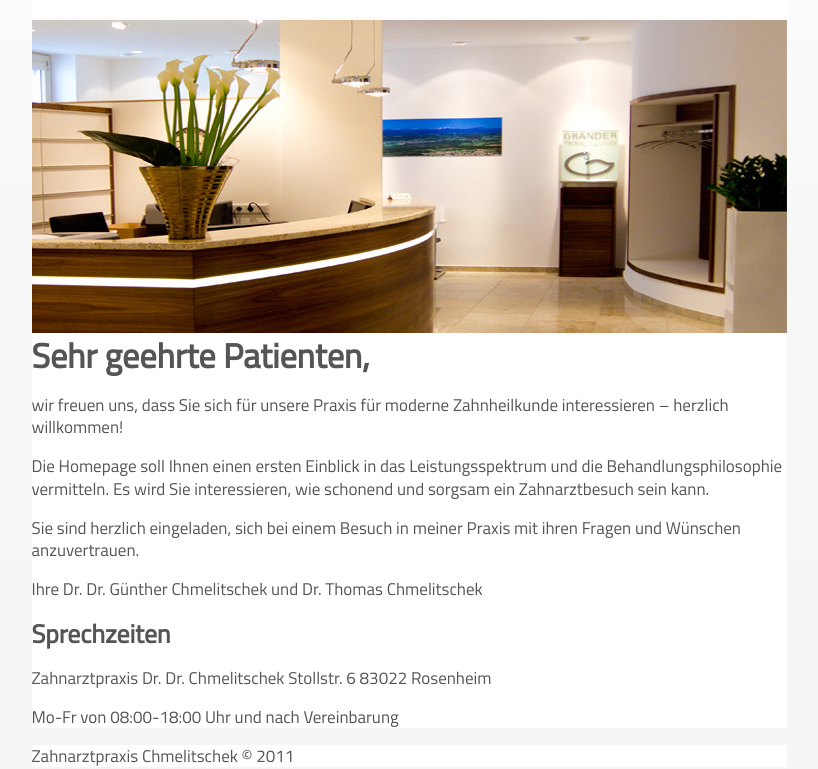
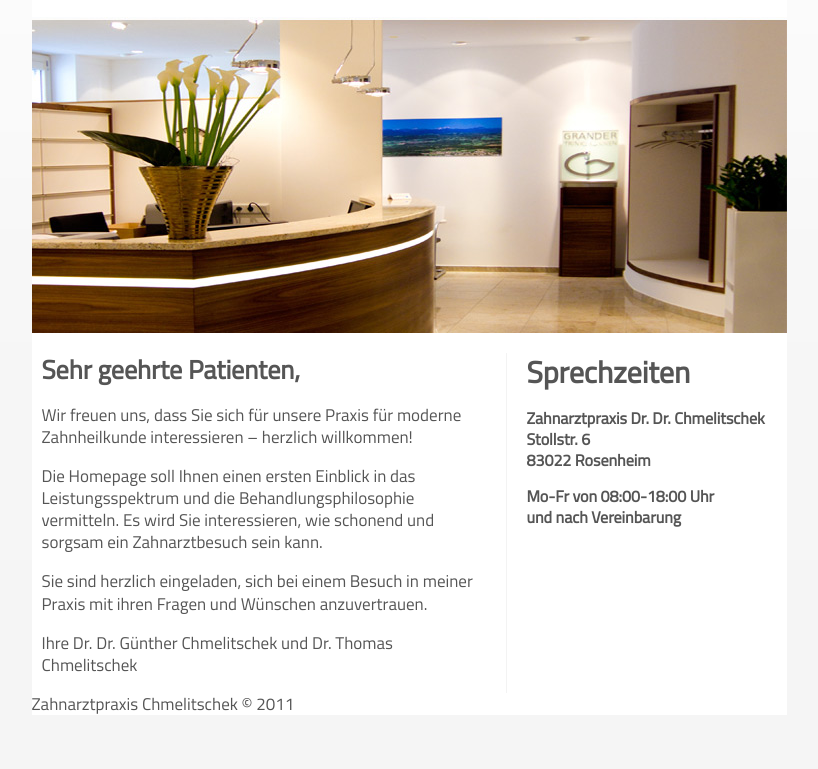
Before and after one commit to AntonVoronezh/educaton-HTML-CSS-3-card, a plain HTML site: page index.html in a window 1280 px wide. Shown: the part 302-1071 px from the top of the page, without its empty margins (231-1049 px from the left). After the commit the page ends 1019 px from the top, so only its background shows below. Drawn offline with Linux system fonts and the light colour scheme.

Commit message:
add abour.css, add info.css

```diff
--- /dev/null
+++ b/css/blocks/about.css
@@ -0,0 +1,17 @@
+/****************************
+**
+**      AntonVoronezh
+**
+****************************/
+
+.about {
+    padding-right: 20px;
+    padding-left: 10px;
+    border-right: 1px solid #f3f3f3;
+}
+
+.about--title {
+    font-size: 26px;
+}
+
+.about__text {}
--- /dev/null
+++ b/css/blocks/info.css
@@ -0,0 +1,19 @@
+/****************************
+**
+**      AntonVoronezh
+**
+****************************/
+
+.info {
+    padding-left: 20px;
+    width: 280px;
+}
+
+.info--title {
+    font-size: 30px;
+}
+
+.info__text {
+    font-size: 16px;
+    font-weight: 700;
+}
--- a/css/blocks/main-bottom.css
+++ b/css/blocks/main-bottom.css
@@ -0,0 +1,19 @@
+/****************************
+**
+**      AntonVoronezh
+**
+****************************/
+
+.main__bottom {
+    margin-top: 20px;
+    width: 100%;
+    display: flex;
+}
+
+.main {
+/* flex: 1; */
+}
+
+.aside {
+    width: 500px;
+}
--- a/css/main.css
+++ b/css/main.css
@@ -10,3 +10,6 @@
 @import url('../css/blocks/logo.css');
 @import url('../css/blocks/navigation.css');
 @import url('../css/blocks/main-top.css');
+@import url('../css/blocks/main-bottom.css');
+@import url('../css/blocks/about.css');
+@import url('../css/blocks/info.css');
--- a/index.html
+++ b/index.html
@@ -59,7 +59,7 @@
                                 <h1 class="title about--title">
                                     Sehr geehrte Patienten,
                                 </h1>
-                                <p class="about__text"> wir freuen uns, dass Sie sich für unsere Praxis für moderne
+                                <p class="about__text"> Wir freuen uns, dass Sie sich für unsere Praxis für moderne
                                     Zahnheilkunde interessieren –
                                     herzlich willkommen!</p>
 
@@ -77,10 +77,6 @@
 
                                 <p class="about__text">Ihre Dr. Dr. Günther Chmelitschek und Dr. Thomas Chmelitschek</p>
                             </article>
-                        </div>
-                        <!-- end main bottom -->
-                    </main>
-                    <!-- end main -->
                             <!-- start sidebar -->
                             <aside class="aside">
                                 <section class="info">
@@ -88,17 +84,23 @@
                                         Sprechzeiten
                                     </h2>
                                     <p class="info__text">
-                                Zahnarztpraxis Dr. Dr. Chmelitschek
-                                Stollstr. 6
+                                        Zahnarztpraxis Dr. Dr. Chmelitschek <br>
+                                        Stollstr. 6 <br>
                                         83022 Rosenheim
                                     </p>
                                     <p class="info__text">
-                                Mo-Fr von 08:00-18:00 Uhr
+                                        Mo-Fr von 08:00-18:00 Uhr <br>
                                         und nach Vereinbarung
                                     </p>
                                 </section>
                             </aside>
                             <!-- end sidebar -->
+                        </div>
+                        <!-- end main bottom -->
+                    </main>
+                    <!-- end main -->
+
+
                 </div>
                 <!-- end maincontent -->
             </div>
```
Lines whose indentation alone changed are shown as unchanged.
